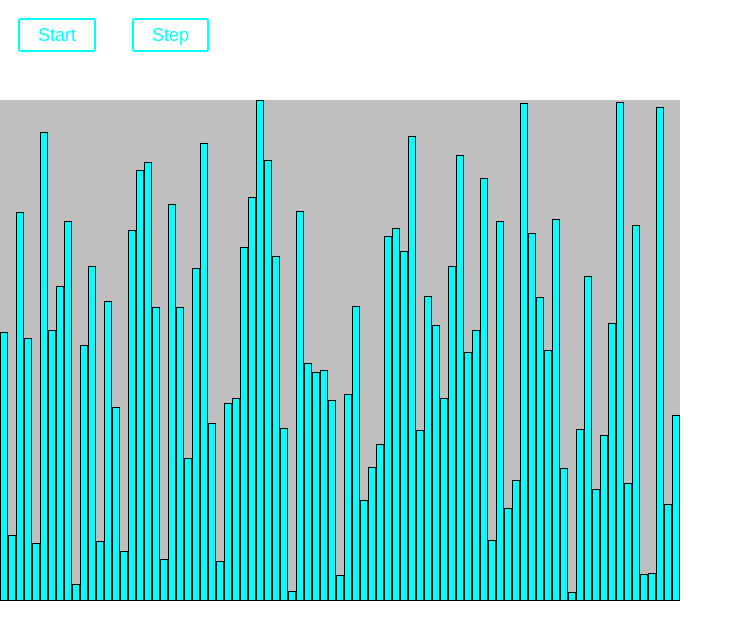
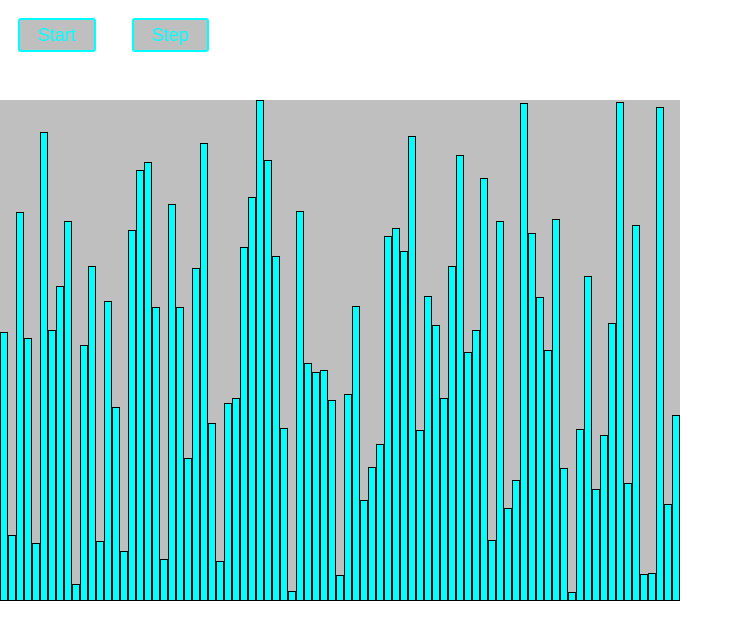
Before and after one commit to MadCow234/react-sort-visualizer, a React (Create React App) app: page / in a window 1280 px wide. Shown: the top 640 px of the page, without its empty margins (0-743 px from the left). Built offline with nearby package versions, Linux system fonts and the light colour scheme.

Commit message:
Change button background color

```diff
--- a/src/components/navigation/_Navigation.js
+++ b/src/components/navigation/_Navigation.js
@@ -9,7 +9,7 @@ const StyledNavigation = styled.div`
 `;
 
 const StyledButton = styled.button`
-  background: transparent;
+  background: rgb(191, 191, 191);
   border-radius: 3px;
   border: 2px solid cyan;
   margin: 1em 1em;
```
